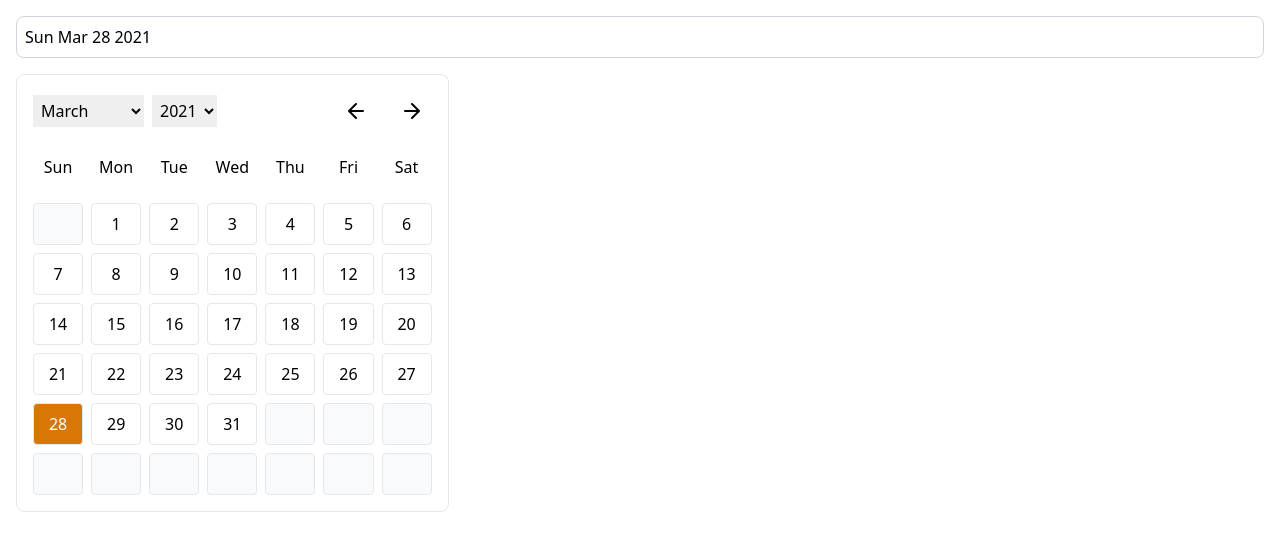
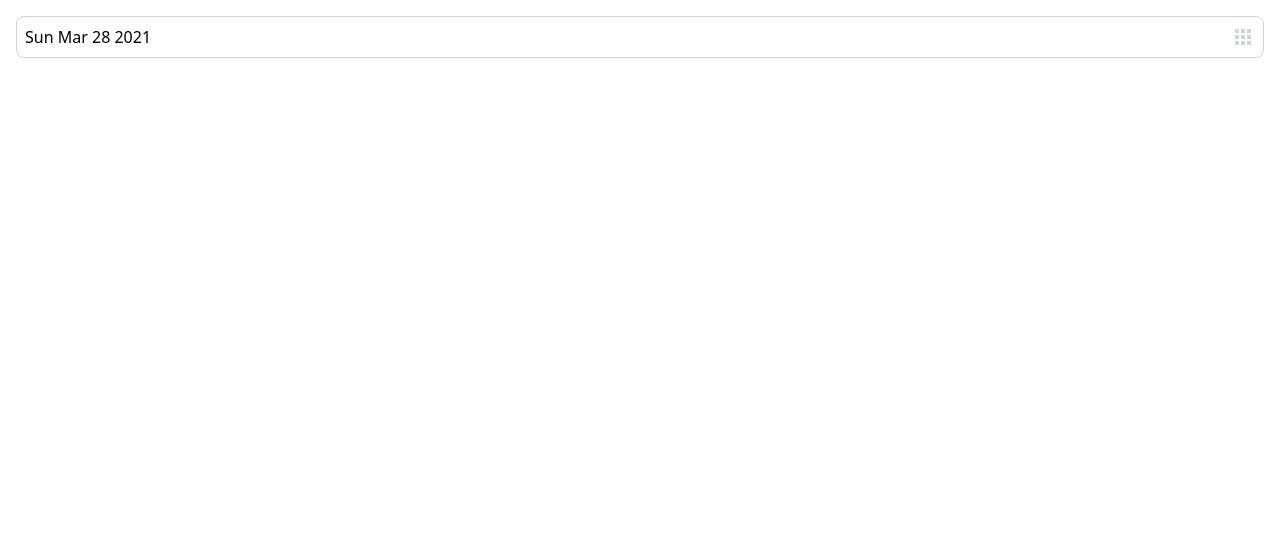
Before and after one commit to MuzafferDede/vite-pickerpad, a Vue app: page / in a window 1280 px wide. Shown: the top 550 px of the page. Built offline with nearby package versions, Linux system fonts and the light colour scheme.

Commit message:
improved logic

```diff
--- a/src/components/Pickerpad.vue
+++ b/src/components/Pickerpad.vue
@@ -1,14 +1,23 @@
 <template>
   <div class="relative p-4">
-    <div class="w-full">
+    <div class="w-full relative">
       <input
-        readonly
         v-model="currentDate"
         type="text"
         name="date"
         id="date"
         class="appearance-none w-full p-2 border border-gray-300 rounded-lg"
       />
+      <button
+        class="grid grid-cols-3 absolute right-0 inset-y-0 p-3"
+        @click="show = !show"
+      >
+        <span
+          class="bg-gray-300 w-1 h-1 m-px"
+          v-for="item in 9"
+          :key="item"
+        ></span>
+      </button>
     </div>
     <div class="border rounded-lg p-4 space-y-2 absolute top-full" v-if="show">
       <div class="w-full space-y-4">
@@ -16,20 +25,20 @@
           <div class="space-x-2 flex justify-center">
             <select class="p-1" v-model="current.month">
               <option
-                v-for="(month,value) in MONTHS"
+                v-for="(month, value) in MONTHS"
                 :key="value"
                 :value="value"
               >
-                {{month }}
+                {{ month }}
               </option>
             </select>
             <select class="p-1" v-model="current.year">
               <option
                 v-for="yearOption in 20"
                 :key="yearOption"
-                :value="today.getFullYear()  -1+ yearOption"
+                :value="today.getFullYear() - 1 + yearOption"
               >
-                {{ today.getFullYear() -1 + yearOption }}
+                {{ today.getFullYear() - 1 + yearOption }}
               </option>
             </select>
           </div>
@@ -97,11 +106,11 @@
 </template>
 
 <script setup>
-import { computed, reactive,ref, defineProps } from "vue";
+import { computed, reactive, ref, defineProps } from "vue";
 
-const props = defineProps({
-  show: Boolean,
-});
+// const props = defineProps({
+//   show: Boolean,
+// });
 
 // const variables
 
@@ -132,6 +141,7 @@ const current = reactive({
 });
 // reactive
 const active = ref(false);
+const show = ref(false);
 // computed
 const currentDate = computed(() => {
   return new Date(current.year, current.month, current.day).toDateString();
@@ -150,7 +160,7 @@ const attributes = computed(() => (day) => {
 });
 
 const days = computed(() => {
-  const list = Array.from(Array(42).keys()).map((day) => {
+  return Array.from(Array(42).keys()).map((day) => {
     day = day - new Date(current.year, current.month).getDay() + 1;
     return {
       day:
@@ -159,8 +169,6 @@ const days = computed(() => {
           : undefined,
     };
   });
-
-  return list;
 });
 
 // methods
@@ -185,7 +193,17 @@ const focusedDay = (day) => {
 };
 
 const setMonth = (operation) => {
+  const currentMonth = current.month;
+
   current.month = circular(current.month + operation, 11, 0);
+
+  if (currentMonth + operation < 0) {
+    current.year--;
+  }
+
+  if (currentMonth + operation > 11) {
+    current.year++;
+  }
 };
 
 const handleUpDown = ($event) => {
```
